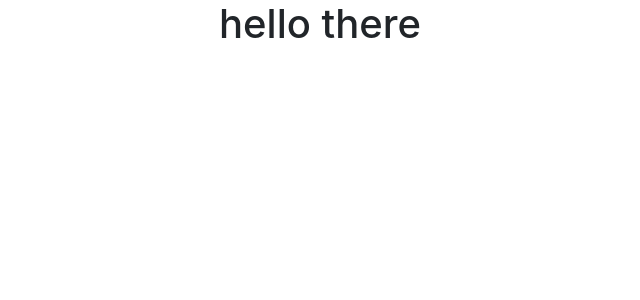
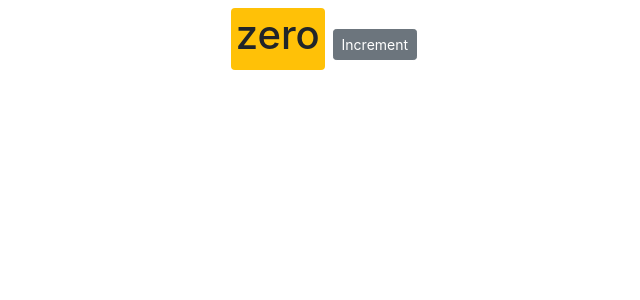
Before and after one commit to Abdoulrazack95/counter-app, a React (Create React App) app: page / in a window 1280 px wide. Shown: the top 300 px of the page, without its empty margins (320-960 px from the left). Built offline with nearby package versions, Linux system fonts and the light colour scheme.

Commit message:
setting up the first counter

```diff
--- a/src/components/counter.jsx
+++ b/src/components/counter.jsx
@@ -1,11 +1,29 @@
-import React, { Component } from 'react';
+import React, { Component } from "react";
 
 class Counter extends Component {
-    render() {
-        return (
-            <h1>hello there</h1>
-         );
-    }
+  state = {
+    // it is a javascript object in which we can include any data.
+    count: 0
+  };
+
+  formatCount() {
+    const { count } = this.state;
+    return count === 0 ? <h1>zero</h1> : count;
+  }
+
+  formatColor() {
+    let classColor = "badge m-2 badge-";
+    classColor += this.state.count === 0 ? "warning" : "primary";
+    return classColor;
+  }
+  render() {
+    return (
+      <div>
+        <span className={this.formatColor()}>{this.formatCount()}</span>
+        <button className="btn btn-secondary btn-sm">Increment</button>
+      </div>
+    );
+  }
 }
 
 export default Counter;
```
